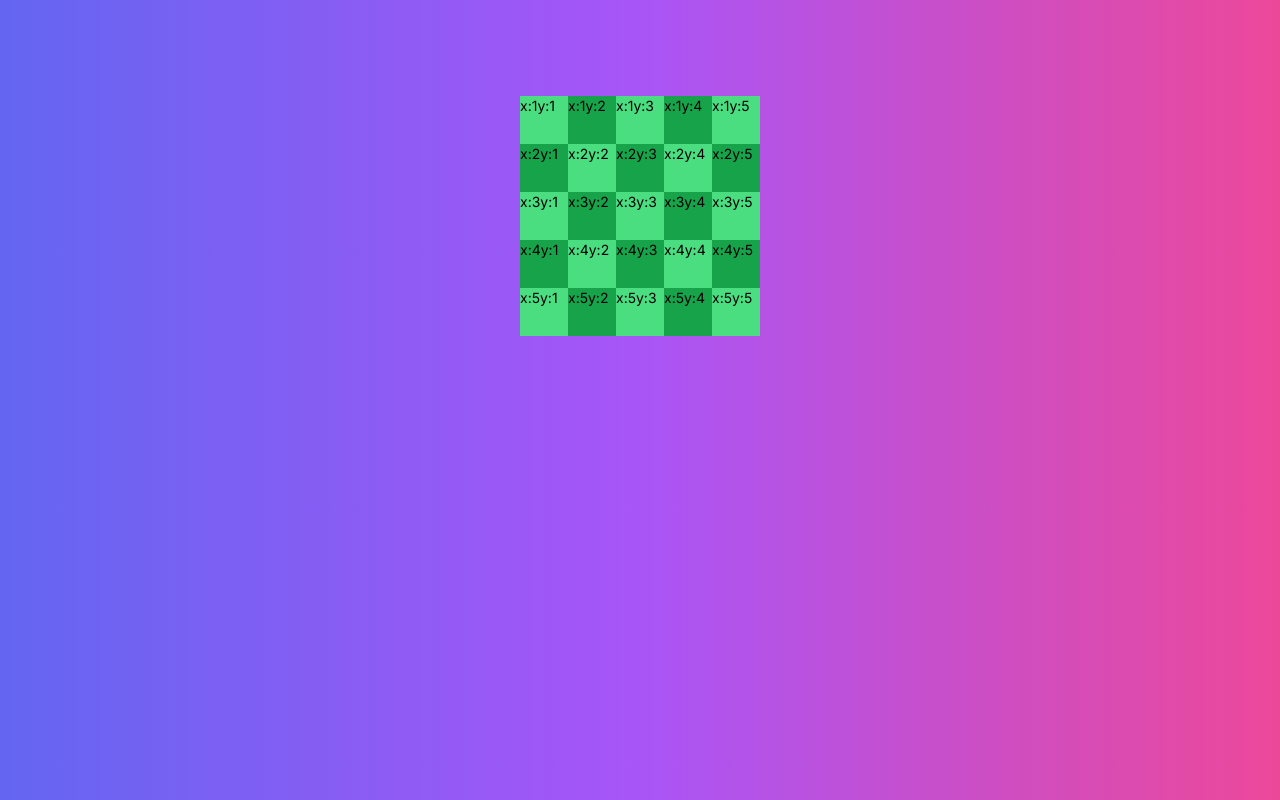
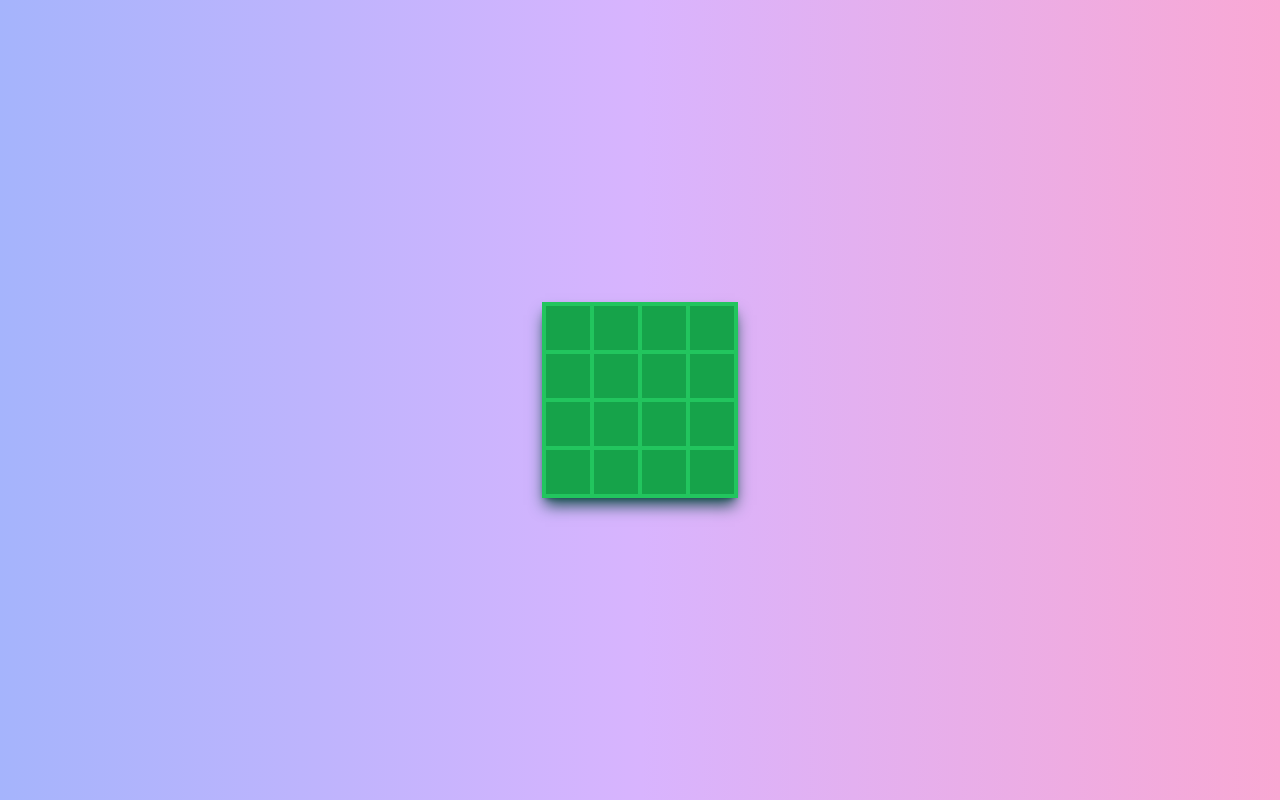
Before and after one commit to tatukalermo/bun-buddy, a Next.js app: page / in a window 1280 px wide. Built offline with nearby package versions, Linux system fonts and the light colour scheme.

Commit message:
style: fixes to grid + made number const stateful

```diff
--- a/app/page.tsx
+++ b/app/page.tsx
@@ -1,24 +1,31 @@
 "use client";
 
-import { generateGameGrid } from "./utils/generateGameGrid";
+import { useEffect, useState } from "react";
+import { generateGameGrid, type gridCell } from "./utils/generateGameGrid";
 
 export default function Home() {
-  const mapWidth = 5;
+  const [mapWidth] = useState(4);
+  const [map, setMap] = useState<gridCell[]>();
+
+  useEffect(() => {
+    setMap(generateGameGrid(mapWidth));
+  }, [mapWidth, setMap]);
 
   return (
-    <main className="flex min-h-screen flex-col items-center justify-between p-24 bg-gradient-to-r from-indigo-500 via-purple-500 to-pink-500">
-      <div className={`grid grid-cols-${mapWidth}`}>
-        {generateGameGrid(mapWidth).map((cell, index) => {
-          return (
-            <div
-              key={index}
-              className="bg-green-600 odd:bg-green-400 w-12 h-12 text-sm"
-            >
-              <span>x:{cell.x}</span>
-              <span>y:{cell.y}</span>
-            </div>
-          );
-        })}
+    <main className="flex min-h-screen flex-col justify-center items-center bg-gradient-to-r from-indigo-300 via-purple-300 to-pink-300">
+      <div
+        className={`grid grid-cols-${mapWidth} w-fit shadow-teal-900 shadow-lg border-2 border-green-500`}
+      >
+        {!!map &&
+          map.map((cell) => {
+            return (
+              <div
+                key={`x${cell.x}y${cell.x}`}
+                id={`x${cell.x}y${cell.x}`}
+                className="bg-green-600 border-green-500 border-2 w-12 h-12 text-sm"
+              ></div>
+            );
+          })}
       </div>
     </main>
   );
--- a/app/utils/generateGameGrid.ts
+++ b/app/utils/generateGameGrid.ts
@@ -1,4 +1,4 @@
-type gridCell = {
+export type gridCell = {
   x: number;
   y: number;
   groundType: "default" | "blocked";
```
Lines whose indentation alone changed are shown as unchanged.
